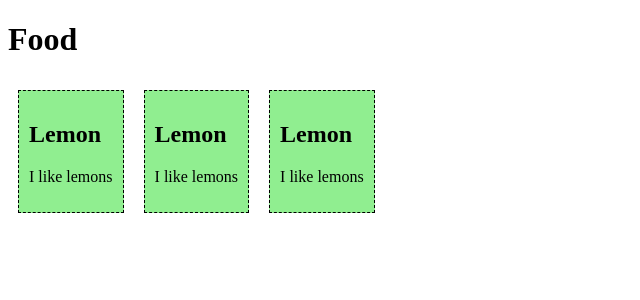
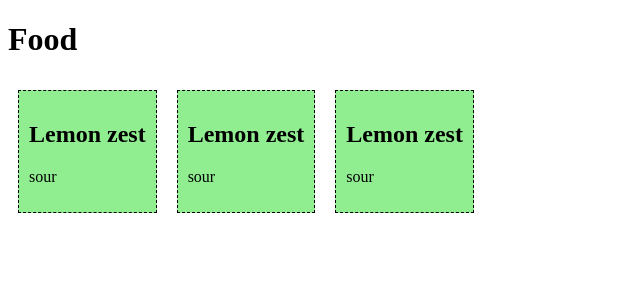
Before and after one commit to justhrio/webprog-sf241-vuejs, a Vue app in the folder firstsfc/: page / in a window 1280 px wide. Shown: the top 300 px of the page, without its empty margins (0-640 px from the left). Built offline with nearby package versions, Linux system fonts and the light colour scheme.

Commit message:
edited fooditem lines 12 and 13

```diff
--- a/firstsfc/src/components/FoodItem.vue
+++ b/firstsfc/src/components/FoodItem.vue
@@ -9,8 +9,8 @@
 export default {
   data() {
     return {
-      name: 'Lemon',
-      message: 'I like lemons'
+      name: 'Lemon zest',
+      message: 'sour'
     }
   }
 };
```
